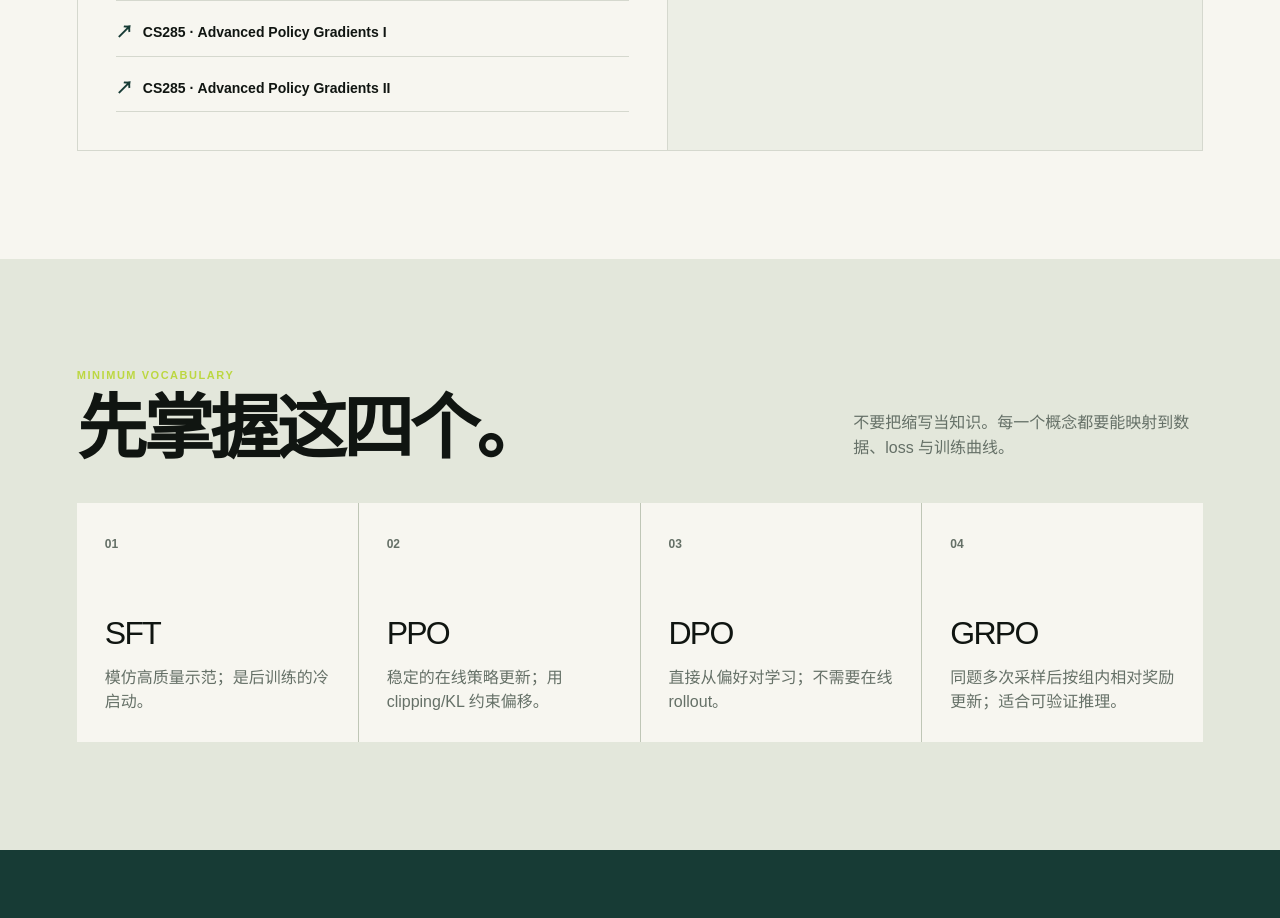
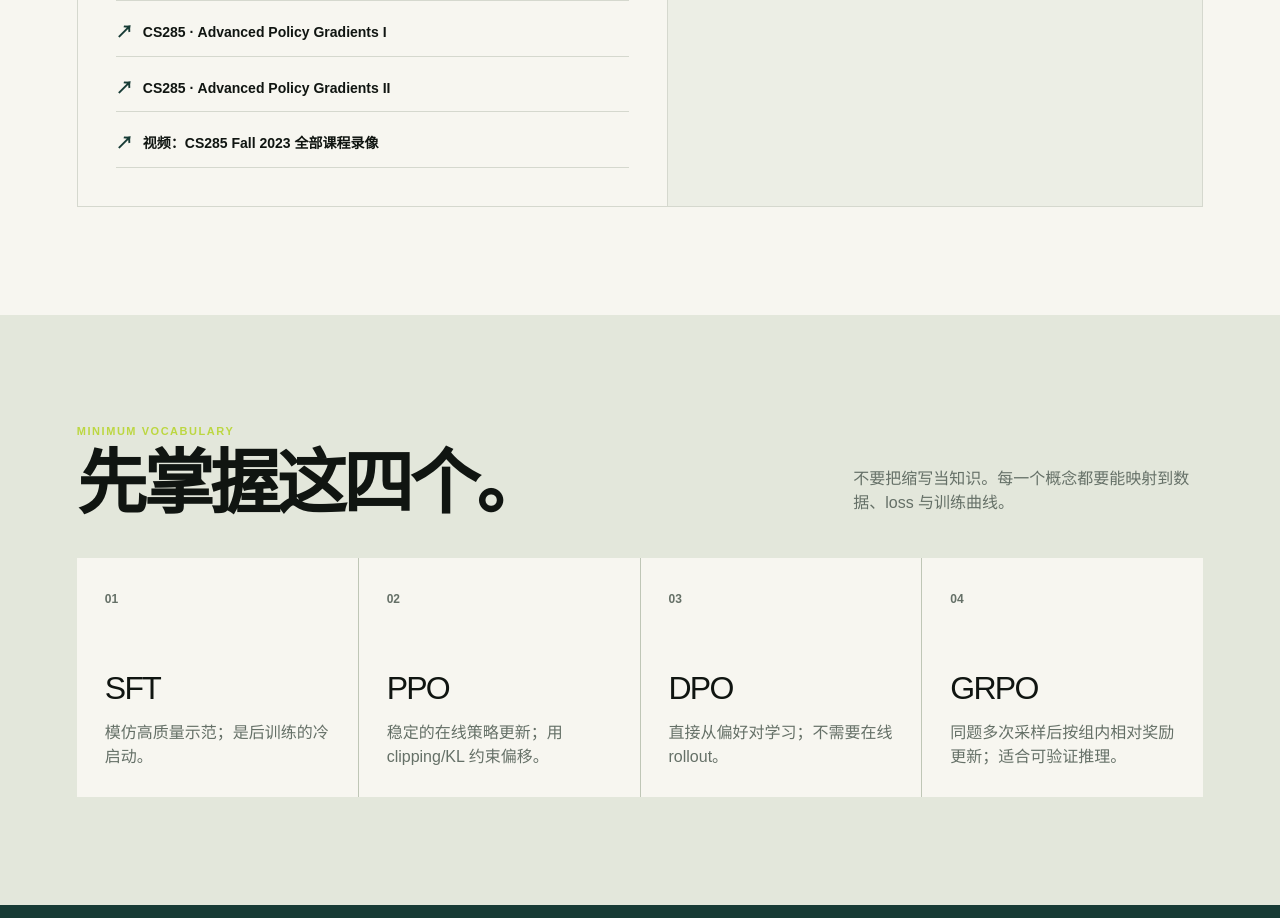
Before and after one commit to Hugh0120/llm-rl-study-hub, a Next.js app: page / in a window 1280 px wide. Shown: the part 1560-2478 px from the top of the page. Built offline with nearby package versions, Linux system fonts and the light colour scheme.

Commit message:
Add course video links

```diff
--- a/app/StudyHub.tsx
+++ b/app/StudyHub.tsx
@@ -27,6 +27,7 @@ const weeks: Week[] = [
       { label: "CS285 · Actor-Critic", href: "https://rail.eecs.berkeley.edu/deeprlcourse/static/slides/lec-6.pdf" },
       { label: "CS285 · Advanced Policy Gradients I", href: "https://rail.eecs.berkeley.edu/deeprlcourse/static/slides/lec-9.pdf" },
       { label: "CS285 · Advanced Policy Gradients II", href: "https://rail.eecs.berkeley.edu/deeprlcourse/static/slides/lec-10.pdf" },
+      { label: "视频：CS285 Fall 2023 全部课程录像", href: "https://www.youtube.com/playlist?list=PL_iWQOsE6TfVYGEGiAOMaOzzv41Jfm_Ps" },
     ],
     checklist: [
       "把 prompt + 已生成 token 映射为 state，把下一个 token 映射为 action。",
@@ -47,6 +48,7 @@ const weeks: Week[] = [
       { label: "CS224R · RL for Reasoning", href: "https://cs224r.stanford.edu/spring_2025/slides/10_cs224r-rl_for_reasoning_lecture.pdf" },
       { label: "CS285 · LLM RL", href: "https://rail.eecs.berkeley.edu/deeprlcourse/static/slides/lec-14.pdf" },
       { label: "CS285 · Homework 4（先读第 1–3 节）", href: "https://rail.eecs.berkeley.edu/deeprlcourse/static/homeworks/hw4.pdf" },
+      { label: "视频：LLM Agents Lecture 2 · Learning to reason", href: "https://www.youtube.com/live/_MNlLhU33H0" },
     ],
     checklist: [
       "区分 SFT、DPO、RLHF + PPO、GRPO 的训练信号和采样成本。",
@@ -65,6 +67,7 @@ const weeks: Week[] = [
       { label: "CS285 · Homework 4（读第 4–8 节）", href: "https://rail.eecs.berkeley.edu/deeprlcourse/static/homeworks/hw4.pdf" },
       { label: "官方 starter code", href: "https://github.com/berkeleydeeprlcourse/homework_spring2026" },
       { label: "CS285 · LLM RL 回看", href: "https://rail.eecs.berkeley.edu/deeprlcourse/static/slides/lec-14.pdf" },
+      { label: "视频：CS285 Fall 2023 录像列表（按 Lecture 14 查找 LLM RL）", href: "https://www.youtube.com/playlist?list=PL_iWQOsE6TfVYGEGiAOMaOzzv41Jfm_Ps" },
     ],
     checklist: [
       "先跑最小 smoke test，确认 tokenizer、rollout、reward 与日志闭环。",
@@ -82,6 +85,7 @@ const weeks: Week[] = [
     resources: [
       { label: "CS285 · Homework 4：math-hard / diagnostics", href: "https://rail.eecs.berkeley.edu/deeprlcourse/static/homeworks/hw4.pdf" },
       { label: "Berkeley · Advanced LLM Agents", href: "https://rdi.berkeley.edu/adv-llm-agents/sp25" },
+      { label: "视频：LLM Agents Lecture 1 · Inference-time reasoning", href: "https://www.youtube.com/live/g0Dwtf3BH-0" },
       { label: "CS285 课程主页", href: "https://rail.eecs.berkeley.edu/deeprlcourse/" },
     ],
     checklist: [
```
Also changed, not shown: 1 other file (tests, documents, lock files or other folders).
